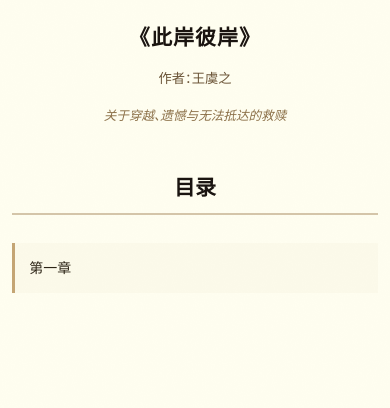
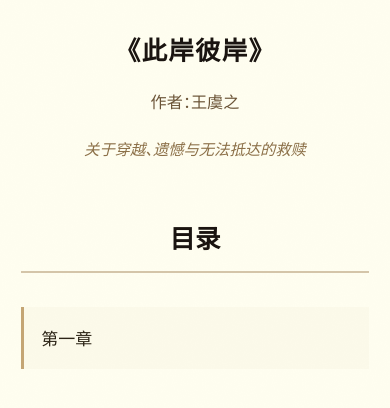
Before and after one commit to machisoul/the-other-shore, a Next.js app: page / in a window 390 px wide. Shown: the top 408 px of the page. Built offline with nearby package versions, Linux system fonts and the light colour scheme; a web font is replaced by a local one.

Commit message:
optimize website part 2

```diff
--- a/app/globals.css
+++ b/app/globals.css
@@ -310,18 +310,18 @@ body {
 /* Responsive design */
 @media (max-width: 768px) {
   html {
-    font-size: 15px;
+    font-size: 18px;
   }
 
   .paper-container {
     margin: 0.5rem;
-    padding: 1.5rem 1rem;
+    padding: 2rem 1.5rem;
     min-height: calc(100vh - 1rem);
   }
 
   .novel-content {
     font-size: 1rem;
-    line-height: 1.8;
+    line-height: 1.9;
   }
 
   .novel-content h1 {
@@ -345,7 +345,7 @@ body {
 
   .novel-content pre {
     padding: 0.75rem;
-    font-size: 0.85rem;
+    font-size: 0.8rem;
     margin: 1rem 0;
   }
 
@@ -359,7 +359,7 @@ body {
   .nav-button,
   .home-button {
     padding: 0.625rem 1rem;
-    font-size: 0.9rem;
+    font-size: 0.875rem;
     min-width: 80px;
     flex: 1 1 auto;
   }
@@ -393,12 +393,12 @@ body {
 /* Small mobile devices */
 @media (max-width: 480px) {
   html {
-    font-size: 14px;
+    font-size: 17px;
   }
 
   .paper-container {
     margin: 0;
-    padding: 1.25rem 0.875rem;
+    padding: 1.5rem 1.25rem;
     border-radius: 0;
     min-height: 100vh;
   }
```
